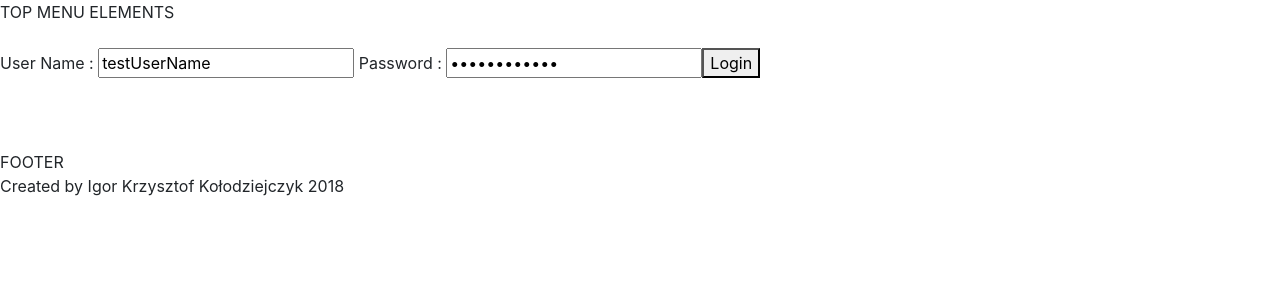
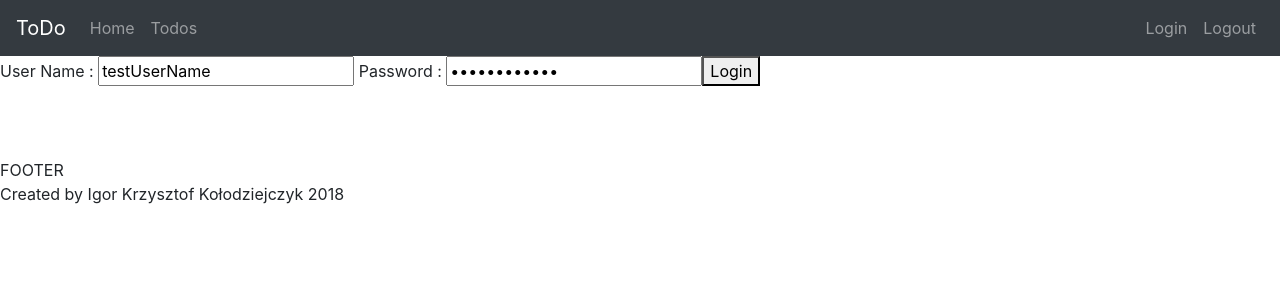
Before and after one commit to igorkol1/ToDo, an Angular app in the folder frontend/todo/: page /login in a window 1280 px wide. Shown: the top 300 px of the page. Built offline with nearby package versions, Linux system fonts and the light colour scheme.

Commit message:
Menu design inprovments

```diff
--- a/frontend/todo/src/app/menu/menu.component.html
+++ b/frontend/todo/src/app/menu/menu.component.html
@@ -1 +1,13 @@
-TOP MENU ELEMENTS <br><br>
+<header>
+  <nav class="navbar navbar-expand-md navbar-dark bg-dark">
+    <div><a href="http://localhost:4200/" class="navbar-brand">ToDo</a></div>
+    <ul class="navbar-nav">
+      <li><a href="/welcome/igor" class="nav-link">Home</a></li>
+      <li><a href="/todos" class="nav-link">Todos</a></li>
+    </ul>
+    <ul class="navbar-nav navbar-collapse justify-content-end">
+      <li><a href="/login" class="nav-link">Login</a></li>
+      <li><a href="/logout" class="nav-link">Logout</a></li>
+    </ul>
+  </nav>
+</header>
```
